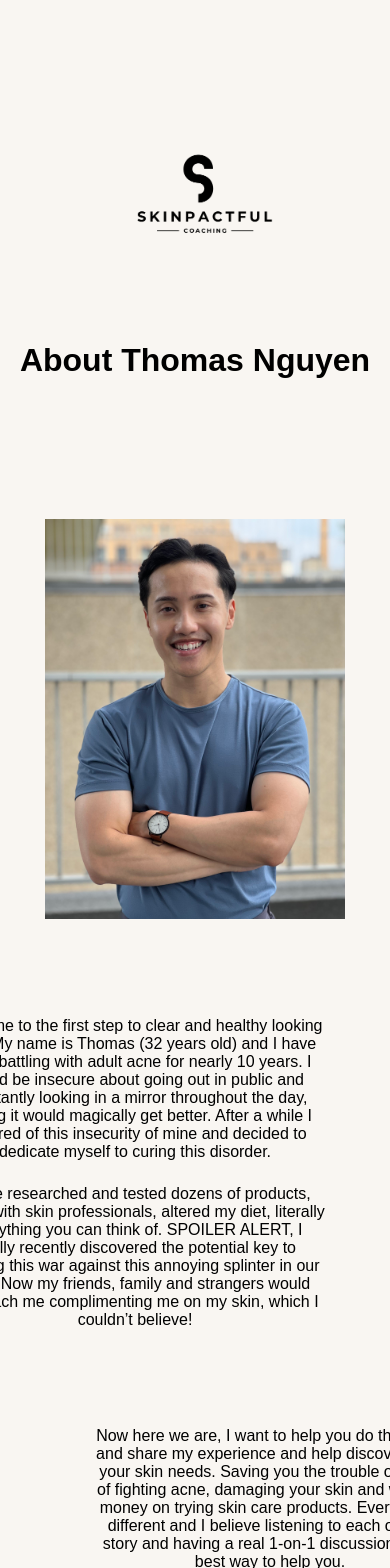
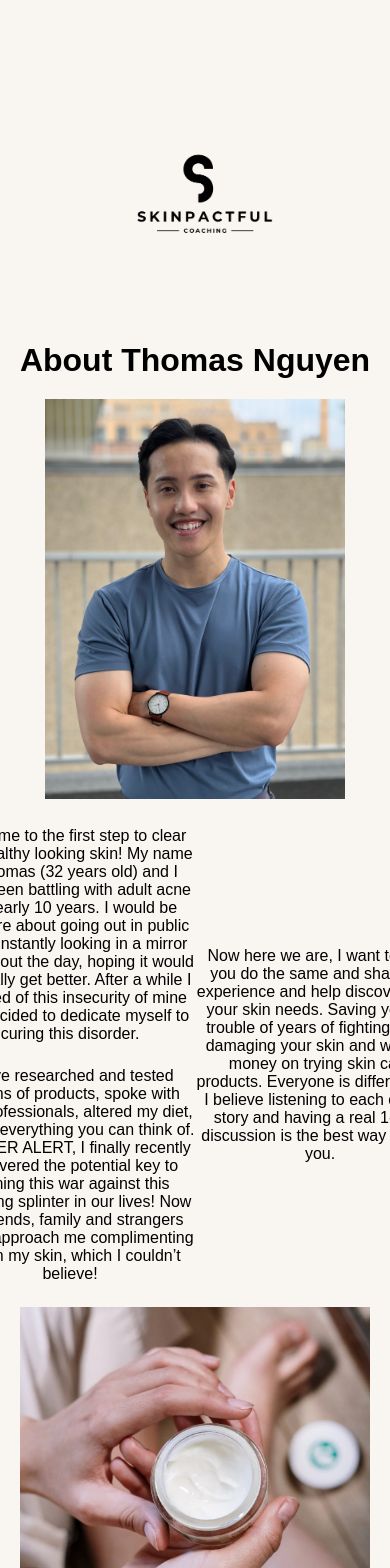
Before and after one commit to nguyen-jonathan/skinpactful, a React (Create React App) app: page /about in a window 390 px wide. Shown: the top 1568 px of the page. Built offline with nearby package versions, Linux system fonts and the light colour scheme.

Commit message:
aboutPage edits

```diff
--- a/src/components/AboutPage/AboutPage.css
+++ b/src/components/AboutPage/AboutPage.css
@@ -1,7 +1,5 @@
 .AboutPage {
-  width: 85vw;
-  max-width: 1900px;
-  /* margin-top: 2rem; */
+  width: 100%;
   margin: 0rem auto;
   min-height: 100vh;
 }
@@ -14,49 +12,39 @@
   flex-wrap: wrap;
   display: flex;
   justify-content: center;
+  align-items: center;
 }
 .aboutPage-section-container {
   display: flex;
   padding-top: 50px;
   flex-direction: column;
-  flex-basis: 50%;
-  flex-grow: 1;
+  align-items: center;
 }
 .aboutPage-primary-text {
-  display: flex;
   align-items: center;
-  /* text-align: center; */
   justify-content: center;
-  flex-direction: column;
   font-size: clamp(1rem, 3vw, 1.5rem);
-  max-width: 500px;
+  max-width: 600px;
   color: #000000;
   margin: 1.5rem 0rem;
 }
-.aboutPage-section-text-container,
-.aboutPage-section-image-container {
-  padding: 20px;
+.aboutPage-section-text-container1 {
+  order: 1;
   flex-basis: 50%;
 }
 .aboutPage-section-image-container2 {
-  padding-top: 120px;
-  align-items: center;
   order: 2;
+  flex-basis: 50%;
+  padding-left: 150px;
 }
 .aboutPage-section-image-container3 {
-  padding-left: 100px;
-  align-items: center;
   order: 3;
-}
-.aboutPage-section-text-container1 {
-  order: 1;
-  padding-top: 70px;
-  padding-right: 120px;
+  flex-basis: 50%;
+  padding-left: 130px;
 }
 .aboutPage-section-text-container4 {
   order: 4;
-  padding-top: 50px;
-  padding-left: 150px;
+  flex-basis: 50%;
 }
 .aboutPage-secondary-button {
   align-items: center;
@@ -65,25 +53,38 @@
 }
 #creamImg {
   max-width: 350px;
-  align-items: center;
 }
 #thomasAboutPage {
-  align-items: center;
+  max-width: 350px;
 }
 @media (max-width: 800px) {
-  /* .aboutPage-content-container {
+  .aboutPage-content-container {
     justify-content: center;
-  } */
+    align-items: center;
+    padding: 0;
+  }
   .aboutPage-section-image-container2 {
     order: 1;
+    justify-content: center;
+    align-items: center;
+    padding: 0;
   }
   .aboutPage-section-image-container3 {
     order: 4;
+    justify-content: center;
+    align-items: center;
+    padding: 0;
   }
   .aboutPage-section-text-container1 {
     order: 2;
+    justify-content: center;
+    align-items: center;
+    padding: 0;
   }
   .aboutPage-section-text-container4 {
     order: 3;
+    justify-content: center;
+    align-items: center;
+    padding: 0;
   }
 }
--- a/src/components/App/App.css
+++ b/src/components/App/App.css
@@ -227,25 +227,6 @@ nav {
     /* justify-content: center; */
     flex-basis: 100%;
   }
-  .aboutPage-section-container {
-    flex-basis: 100%;
-  }
-  .aboutPage-section-text-container,
-  .aboutPage-section-image-container {
-    flex-basis: 100%;
-  }
-  .aboutPage-section-image-container2 {
-    order: 1;
-  }
-  .aboutPage-section-image-container3 {
-    order: 4;
-  }
-  .aboutPage-section-text-container1 {
-    order: 2;
-  }
-  .aboutPage-section-text-container4 {
-    order: 3;
-  }
   .about-section-container {
     flex-direction: column;
   }
```
Also changed, not shown: src/components/AboutPage/AboutPage.js (+3 -8 lines).
